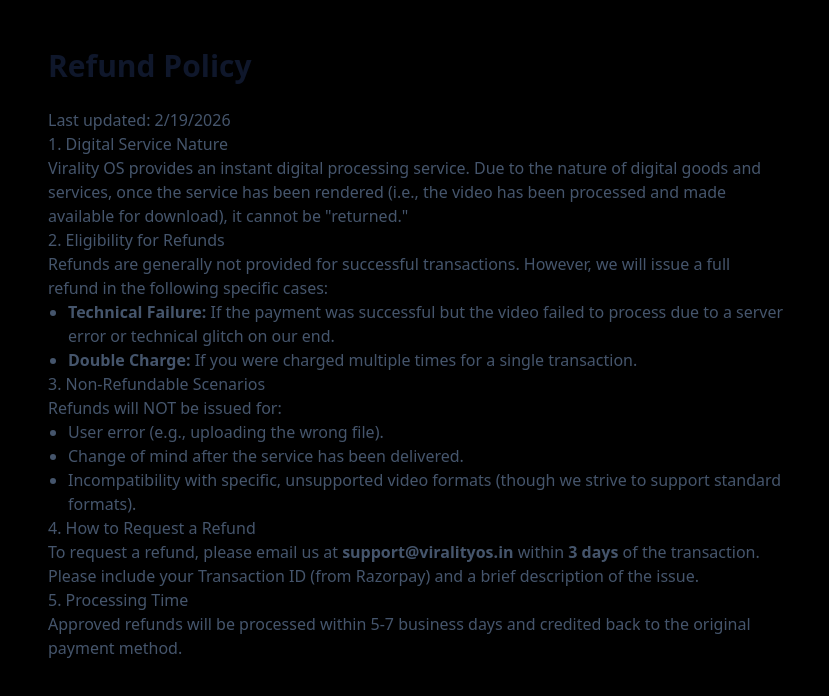
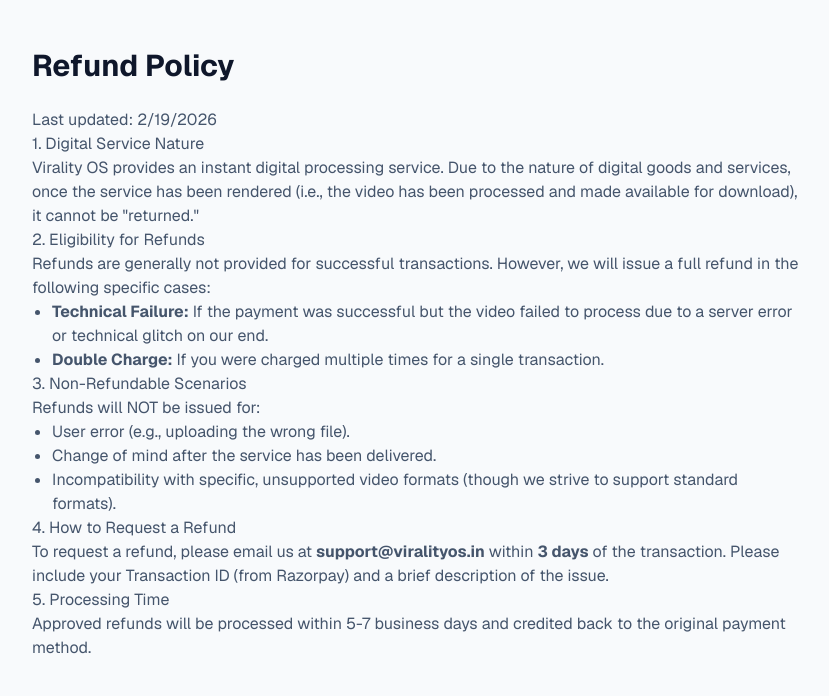
Before and after one commit to Mr-Nayak20/it-rules-labeler, a Next.js app in the folder it-rules-labeler/: page /refund in a window 1280 px wide. Shown: the top 696 px of the page, without its empty margins (224-1053 px from the left). Built offline with nearby package versions, Linux system fonts and the light colour scheme.

Commit message:
Style legal pages to match main app design

```diff
--- a/it-rules-labeler/src/app/cancellation/page.tsx
+++ b/it-rules-labeler/src/app/cancellation/page.tsx
@@ -2,7 +2,8 @@
 
 export default function CancellationPage() {
   return (
-    <div className="mx-auto max-w-3xl px-4 py-12">
+    <div className="min-h-dvh w-full bg-slate-50 font-sans text-slate-900 selection:bg-blue-100 selection:text-blue-900 px-4 py-12">
+      <div className="mx-auto max-w-3xl">
       <h1 className="mb-6 text-3xl font-bold text-slate-900">Cancellation Policy</h1>
       <div className="prose prose-slate text-slate-600">
         <p>Last updated: {new Date().toLocaleDateString()}</p>
@@ -31,6 +32,7 @@
           For any issues regarding cancellations or failed payments, please reach out to us immediately at support@viralityos.in.
         </p>
       </div>
+      </div>
     </div>
   );
 }
--- a/it-rules-labeler/src/app/privacy/page.tsx
+++ b/it-rules-labeler/src/app/privacy/page.tsx
@@ -2,7 +2,8 @@
 
 export default function PrivacyPage() {
   return (
-    <div className="mx-auto max-w-3xl px-4 py-12">
+    <div className="min-h-dvh w-full bg-slate-50 font-sans text-slate-900 selection:bg-blue-100 selection:text-blue-900 px-4 py-12">
+      <div className="mx-auto max-w-3xl">
       <h1 className="mb-6 text-3xl font-bold text-slate-900">Privacy Policy</h1>
       <div className="prose prose-slate text-slate-600">
         <p>Last updated: {new Date().toLocaleDateString()}</p>
@@ -43,6 +44,7 @@
           If you have any questions about this Privacy Policy, please contact us at support@viralityos.in.
         </p>
       </div>
+      </div>
     </div>
   );
 }
--- a/it-rules-labeler/src/app/refund/page.tsx
+++ b/it-rules-labeler/src/app/refund/page.tsx
@@ -2,7 +2,8 @@
 
 export default function RefundPage() {
   return (
-    <div className="mx-auto max-w-3xl px-4 py-12">
+    <div className="min-h-dvh w-full bg-slate-50 font-sans text-slate-900 selection:bg-blue-100 selection:text-blue-900 px-4 py-12">
+      <div className="mx-auto max-w-3xl">
       <h1 className="mb-6 text-3xl font-bold text-slate-900">Refund Policy</h1>
       <div className="prose prose-slate text-slate-600">
         <p>Last updated: {new Date().toLocaleDateString()}</p>
@@ -44,6 +45,7 @@
           Approved refunds will be processed within 5-7 business days and credited back to the original payment method.
         </p>
       </div>
+      </div>
     </div>
   );
 }
--- a/it-rules-labeler/src/app/terms/page.tsx
+++ b/it-rules-labeler/src/app/terms/page.tsx
@@ -2,7 +2,8 @@
 
 export default function TermsPage() {
   return (
-    <div className="mx-auto max-w-3xl px-4 py-12">
+    <div className="min-h-dvh w-full bg-slate-50 font-sans text-slate-900 selection:bg-blue-100 selection:text-blue-900 px-4 py-12">
+      <div className="mx-auto max-w-3xl">
       <h1 className="mb-6 text-3xl font-bold text-slate-900">Terms and Conditions</h1>
       <div className="prose prose-slate text-slate-600">
         <p>Last updated: {new Date().toLocaleDateString()}</p>
@@ -47,6 +48,7 @@
           If you have any questions about these Terms, please contact us at support@viralityos.in.
         </p>
       </div>
+      </div>
     </div>
   );
 }
```
